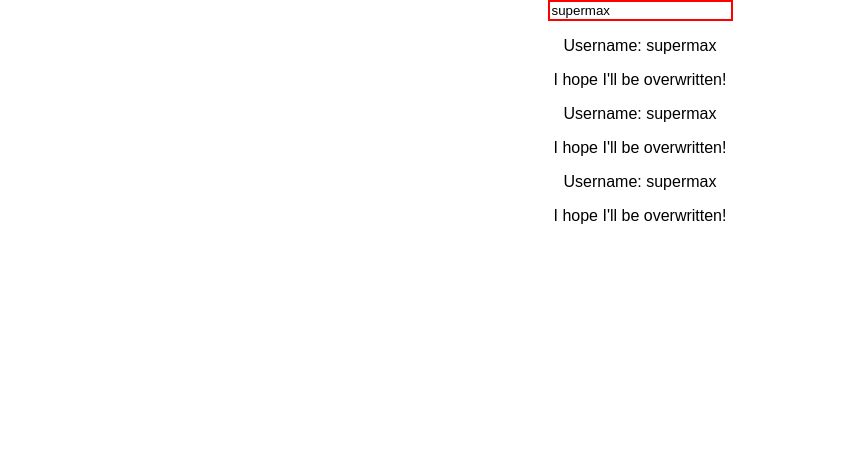
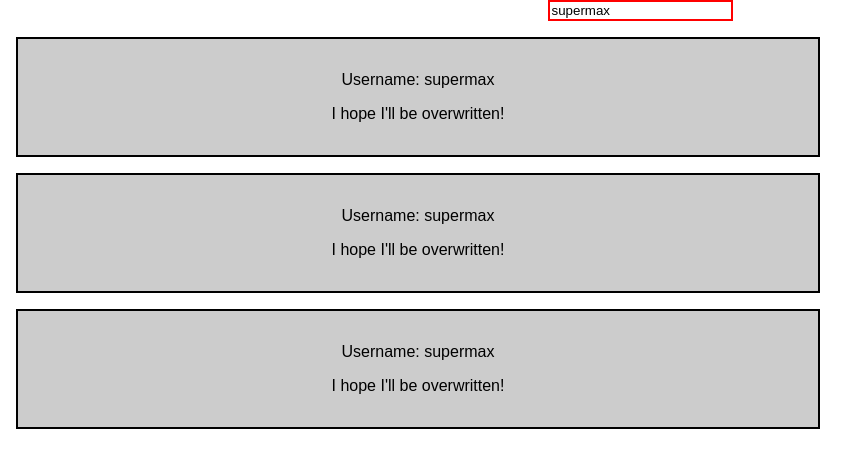
Before and after one commit to rich5k/react-complete-guide, a React (Create React App) app: page / in a window 1280 px wide. Shown: the top 468 px of the page, without its empty margins (0-867 px from the left). Built offline with nearby package versions, Linux system fonts and the light colour scheme.

Commit message:
added styles to the userOutput component

```diff
--- a/src/UserInput/UserInput.js
+++ b/src/UserInput/UserInput.js
@@ -1,5 +1,4 @@
 import React from 'react';
-
 const userInput =(props) =>{
     const inputStyle={
         border: '2px solid red'
--- /dev/null
+++ b/src/UserOutput/UserOutput.css
@@ -0,0 +1,8 @@
+.UserOutput{
+    width: 60%;
+    padding: 16px;
+    margin: 16px;
+    border: 2px solid black;
+    background-color: #ccc;
+    text-align: center;
+}
--- a/src/UserOutput/UserOutput.js
+++ b/src/UserOutput/UserOutput.js
@@ -1,8 +1,8 @@
 import React from 'react';
-
+import './UserOutput.css'
 const userOutput= (props)=>{
     return (
-        <div>
+        <div className="UserOutput">
             <p>Username: {props.userName}</p>
             <p>I hope I'll be overwritten!</p>
         </div>
```
